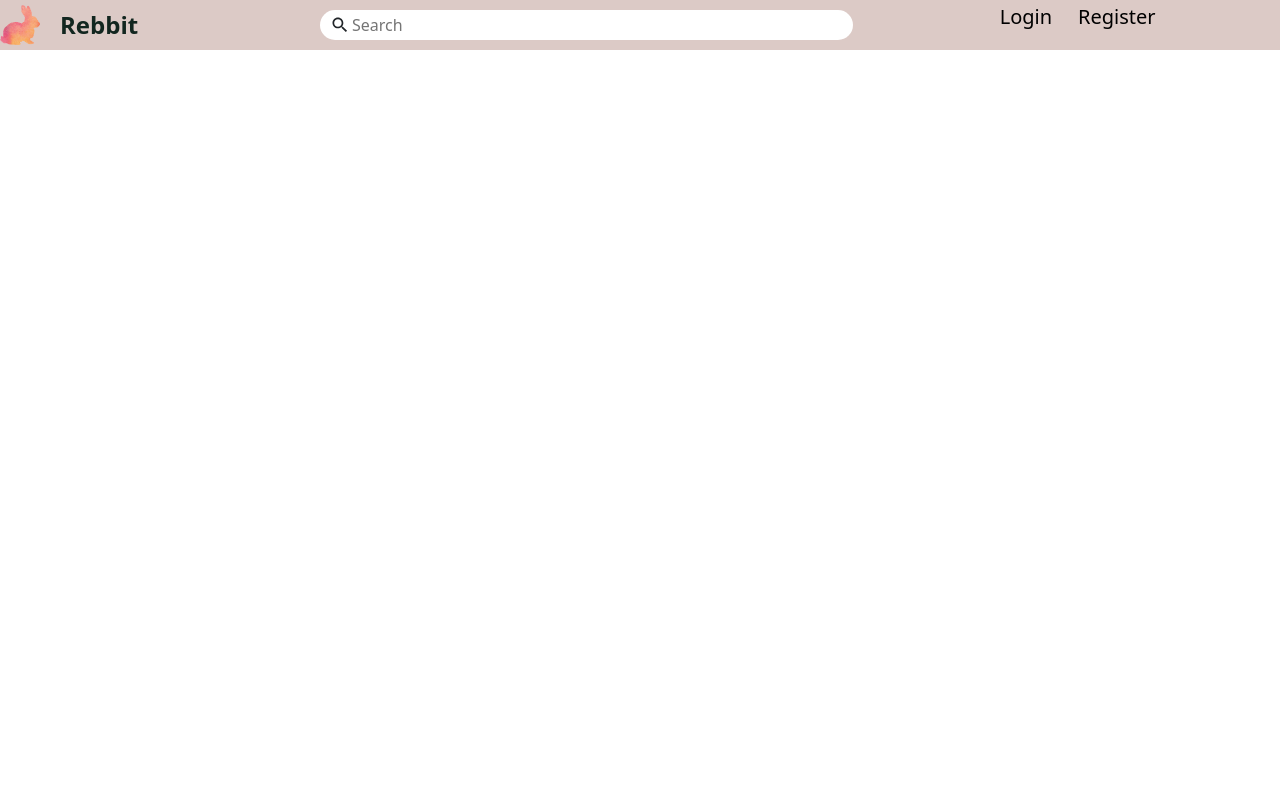
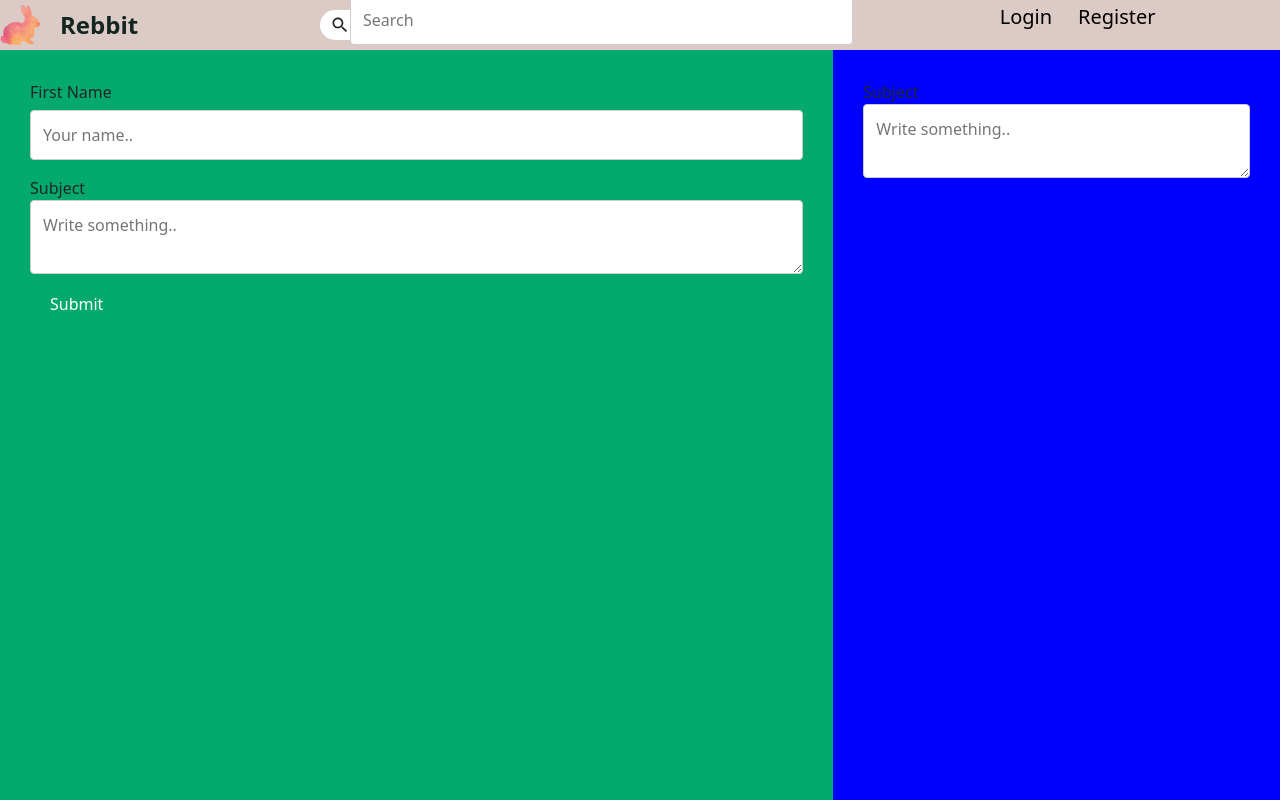
Before and after one commit to bukvic6/Reddit-clone-React, a React (Create React App) app: page /createComm in a window 1280 px wide. Built offline with nearby package versions, Linux system fonts and the light colour scheme.

Commit message:
create community page design

```diff
--- a/src/App.js
+++ b/src/App.js
@@ -4,6 +4,7 @@ import {Route, Routes} from "react-router-dom"
 import Register from "./pages/home/Register";
 import Login from "./pages/home/Login";
 import AppBar from "./components/AppBar";
+import CreateCommunity from "./pages/home/CreateCommunity";
 
 function App() {
 
@@ -15,6 +16,7 @@ function App() {
         <Route path="/" element={<Home/>} />
         <Route path="/register" element={<Register/>} />
         <Route path="/login" element={<Login/>} />
+        <Route path="/createComm" element={<CreateCommunity/>} />
       </Routes>
 
 
--- a/src/components/posts/posts.css
+++ b/src/components/posts/posts.css
@@ -1,5 +1,6 @@
 .posts{
     flex: 6;
     height: calc(100vh - 50px);
+    background-color: rgba(180, 220, 168, 0.363);
 
 }
--- a/src/components/rightBar/RightBar.jsx
+++ b/src/components/rightBar/RightBar.jsx
@@ -1,7 +1,9 @@
 import React from 'react'
 import "./rightbar.css"
+import { Link } from 'react-router-dom'
 
 export default function RightBar() {
+
   return (
     <div className='rightBar'>
       <div className="rightWrapper">
@@ -9,7 +11,7 @@ export default function RightBar() {
         <img src="/assets/herbs.png" alt="" className="herbPic" />
         <hr/>
 
-        <button className="addCommunityButton">Create community</button>
+        <Link to='/createComm' className="addCommunityButton">Create community</Link>
 
         </div>
 
--- /dev/null
+++ b/src/pages/home/CreateCommunity.jsx
@@ -0,0 +1,33 @@
+import React from 'react'
+import "./createCommunity.css"
+
+
+
+export default function CreateCommunity() {
+  return (
+    <div className="createCommunity">
+
+        <div class="containerLeft">
+          <div className="formLeft">
+
+          <label for="fname">First Name</label>
+          <input type="text" id="fname" name="firstname" placeholder="Your name.."/>
+
+          <label for="subject">Subject</label>
+          <textarea id="subject" name="subject" placeholder="Write something.."></textarea>
+
+          <input type="submit" value="Submit">
+          </input>
+
+          </div>
+        </div>
+        <div className="containerRight">
+          <div className="formRight">
+          <label for="subject">Subject</label>
+          <textarea id="subject" name="subject" placeholder="Write something.."></textarea>
+          </div>
+        </div>
+
+    </div>
+  )
+}
--- a/src/pages/home/Home.jsx
+++ b/src/pages/home/Home.jsx
@@ -1,6 +1,5 @@
 import React from 'react'
 import "./home.css"
-import AppBar from '../../components/AppBar'
 import SideBar from '../../components/sideNav/SideBar'
 import Posts from '../../components/posts/Posts'
 import RightBar from '../../components/rightBar/RightBar'
--- /dev/null
+++ b/src/pages/home/createCommunity.css
@@ -0,0 +1,54 @@
+.createCommunity{
+    display: flex;
+    width: 100%;
+    height: calc(100vh - 50px);
+
+
+}
+.containerLeft{
+    flex: 4;
+    padding: 30px 30px;
+    background-color: #04AA6D;
+}
+.containerRight{
+    flex: 2;
+    padding: 30px 30px;
+    background-color: blue;
+    border: #f2f2f2;
+}
+.formLeft{
+
+
+}
+.formRight{
+
+}
+input[type=text], select, textarea {
+    width: 100%;
+    padding: 12px;
+    border: 1px solid #ccc;
+    border-radius: 4px;
+    box-sizing: border-box;
+    margin-top: 6px;
+    margin-bottom: 16px;
+    resize: vertical;
+  }
+
+  input[type=submit] {
+    background-color: #04AA6D;
+    color: white;
+    padding: 12px 20px;
+    border: none;
+    border-radius: 4px;
+    cursor: pointer;
+  }
+
+  input[type=submit]:hover {
+    background-color: #45a049;
+  }
+
+  .container {
+    border-radius: 5px;
+    background-color: #f2f2f2;
+    padding: 20px;
+  }
```
